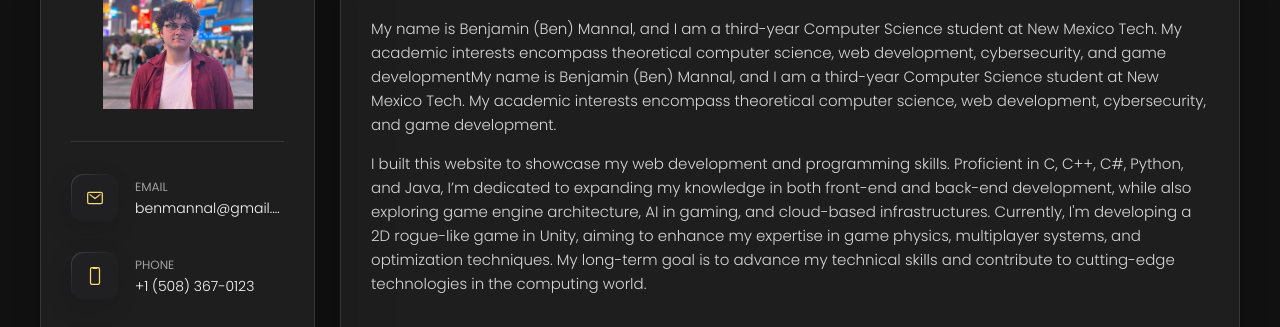
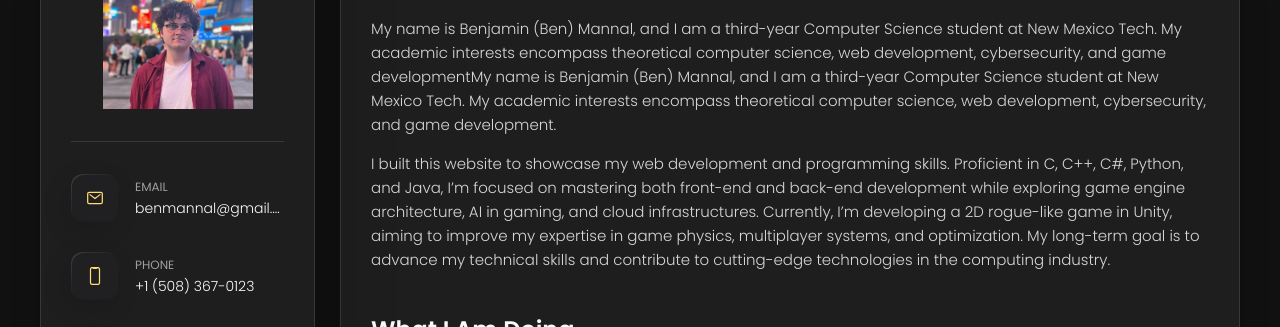
Before and after one commit to benimaru-afk/MannalMachina, a plain HTML site: page index.html in a window 1280 px wide. Shown: the part 162-489 px from the top of the page. Drawn offline with nearby package versions, Linux system fonts and the light colour scheme.

Commit message:
Add files via upload

```diff
--- a/index.html
+++ b/index.html
@@ -188,7 +188,7 @@
           </p>
 
           <p>
-            I built this website to showcase my web development and programming skills. Proficient in C, C++, C#, Python, and Java, I’m dedicated to expanding my knowledge in both front-end and back-end development, while also exploring game engine architecture, AI in gaming, and cloud-based infrastructures. Currently, I'm developing a 2D rogue-like game in Unity, aiming to enhance my expertise in game physics, multiplayer systems, and optimization techniques. My long-term goal is to advance my technical skills and contribute to cutting-edge technologies in the computing world.
+            I built this website to showcase my web development and programming skills. Proficient in C, C++, C#, Python, and Java, I’m focused on mastering both front-end and back-end development while exploring game engine architecture, AI in gaming, and cloud infrastructures. Currently, I’m developing a 2D rogue-like game in Unity, aiming to improve my expertise in game physics, multiplayer systems, and optimization. My long-term goal is to advance my technical skills and contribute to cutting-edge technologies in the computing industry.
           </p>
         </section>
 
```
